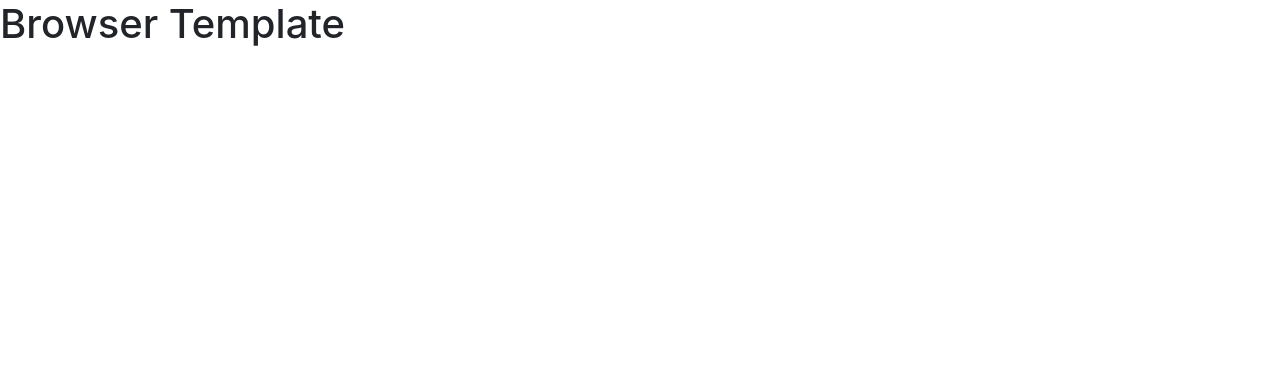
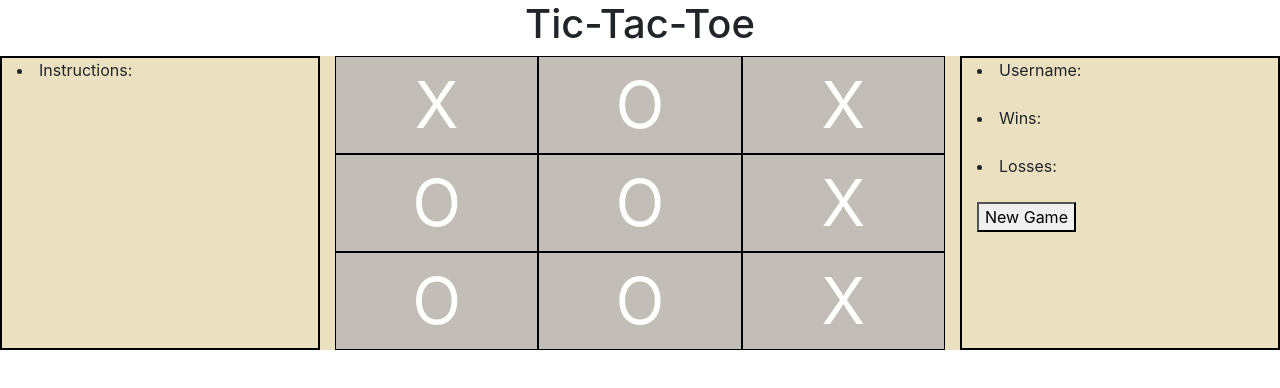
Before and after one commit to jpelliccia/JP-Tic-Tac-Toe-Project, a website built with webpack: page index.html in a window 1280 px wide. Built offline with nearby package versions, Linux system fonts and the light colour scheme.

Commit message:
Add html for tic tac toe board

```diff
--- a/assets/styles/index.scss
+++ b/assets/styles/index.scss
@@ -1 +1,40 @@
 @import '~bootstrap/scss/bootstrap';
+
+$body-bg-color: $white;
+
+body {
+  background-color: $body-bg-color;
+}
+h1 {
+  display: flex;
+  justify-content: center;
+}
+
+.instructions {
+  border: solid 2px black;
+  text-align: left;
+  background: #ebe1c0;
+}
+
+.content {
+  background: #ebe1c0;
+}
+
+.panel {
+  border: solid 2px black;
+  background: #ebe1c0;
+  text-align: left;
+}
+
+.box {
+  border: solid black 1px;
+  font-size: 5vw;
+  background: #c2bdb6;
+  text-align: center;
+  color: white;
+  height: width;
+}
+
+.box:hover {
+  background: #9e9e9b;
+}
--- a/index.html
+++ b/index.html
@@ -12,6 +12,33 @@
       <script src="public/application.js" type="text/javascript" charset="utf-8" defer></script>
     </head>
     <body>
-      <h1>Browser Template</h1>
-    </body>
+  <div class="col-12">
+    <h1 class="col-12"> Tic-Tac-Toe</h1>
+    <div class="row">
+      <div class="col-3 instructions"> <li>Instructions:</li> </div>
+
+      <div class="col-6 content">
+        <div class="container">
+          <div class="row">
+            <div class="col-4 box"> X </div>
+            <div class="col-4 box"> O </div>
+            <div class="col-4 box"> X </div>
+          </div>
+          <div class="row">
+            <div class="col-4 box"> O </div>
+            <div class="col-4 box"> O </div>
+            <div class="col-4 box"> X </div>
+          </div>
+          <div class="row">
+            <div class="col-4 box"> O </div>
+            <div class="col-4 box"> O </div>
+            <div class="col-4 box"> X </div>
+          </div>
+        </div>
+      </div>
+      <div class="col-3 panel"> <li>Username:</li><br><li>Wins:</li><br><li>Losses:</li><br><button>New Game</button></div>
+    </div>
+  </div>
+</body>
+
 </html>
```
Also changed, not shown: 1 other file.
